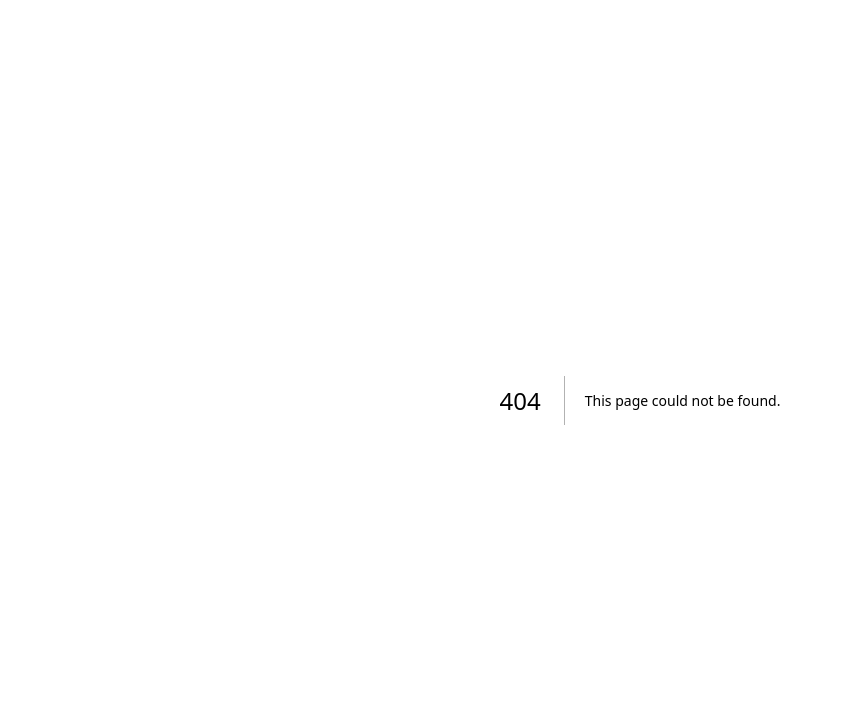
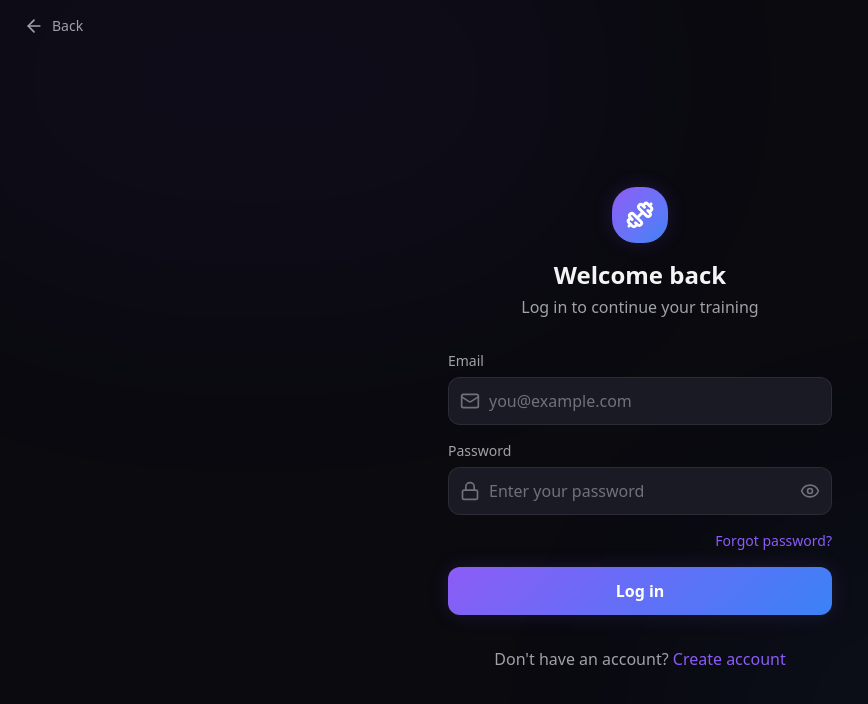
Before and after one commit to ycorcos1/swoleai, a Next.js app: page /login in a window 1280 px wide. Before the commit this address had no page. Shown: the top 704 px of the page, without its empty margins (0-868 px from the left). Built offline with nearby package versions, Linux system fonts and the light colour scheme.

Commit message:
feat(auth): Task 1.2 — Create public login page with client-side validation

```diff
--- /dev/null
+++ b/src/app/login/page.tsx
@@ -0,0 +1,257 @@
+'use client';
+
+import Link from 'next/link';
+import { useState } from 'react';
+import { Dumbbell, Eye, EyeOff, ArrowLeft, Mail, Lock, AlertCircle } from 'lucide-react';
+
+interface FormErrors {
+  email?: string;
+  password?: string;
+}
+
+export default function LoginPage() {
+  const [email, setEmail] = useState('');
+  const [password, setPassword] = useState('');
+  const [showPassword, setShowPassword] = useState(false);
+  const [errors, setErrors] = useState<FormErrors>({});
+  const [isSubmitting, setIsSubmitting] = useState(false);
+
+  const validateEmail = (email: string): string | undefined => {
+    if (!email.trim()) {
+      return 'Email is required';
+    }
+    // Basic email regex pattern
+    const emailRegex = /^[^\s@]+@[^\s@]+\.[^\s@]+$/;
+    if (!emailRegex.test(email)) {
+      return 'Please enter a valid email address';
+    }
+    return undefined;
+  };
+
+  const validatePassword = (password: string): string | undefined => {
+    if (!password) {
+      return 'Password is required';
+    }
+    if (password.length < 6) {
+      return 'Password must be at least 6 characters';
+    }
+    return undefined;
+  };
+
+  const validateForm = (): boolean => {
+    const newErrors: FormErrors = {
+      email: validateEmail(email),
+      password: validatePassword(password),
+    };
+
+    setErrors(newErrors);
+    return !newErrors.email && !newErrors.password;
+  };
+
+  const handleSubmit = async (e: React.FormEvent) => {
+    e.preventDefault();
+
+    if (!validateForm()) {
+      return;
+    }
+
+    setIsSubmitting(true);
+
+    // TODO: Implement actual login logic with NextAuth in Task 1.5
+    // For now, just simulate a delay
+    await new Promise((resolve) => setTimeout(resolve, 1000));
+
+    setIsSubmitting(false);
+  };
+
+  // Real-time validation on blur
+  const handleEmailBlur = () => {
+    const error = validateEmail(email);
+    setErrors((prev) => ({ ...prev, email: error }));
+  };
+
+  const handlePasswordBlur = () => {
+    const error = validatePassword(password);
+    setErrors((prev) => ({ ...prev, password: error }));
+  };
+
+  return (
+    <div className="min-h-dvh flex flex-col bg-[var(--color-base-900)]">
+      {/* Background decorations */}
+      <div className="fixed inset-0 overflow-hidden pointer-events-none">
+        <div className="absolute top-[-20%] left-[-10%] w-[60%] h-[60%] rounded-full bg-[var(--color-accent-purple)] opacity-[0.04] blur-[120px]" />
+        <div className="absolute bottom-[-20%] right-[-10%] w-[60%] h-[60%] rounded-full bg-[var(--color-accent-blue)] opacity-[0.04] blur-[120px]" />
+      </div>
+
+      {/* Header */}
+      <header className="py-4 px-6 relative z-10">
+        <Link
+          href="/"
+          className="inline-flex items-center gap-2 text-[var(--color-text-secondary)] hover:text-[var(--color-text-primary)] transition-colors"
+        >
+          <ArrowLeft className="w-5 h-5" />
+          <span className="text-sm font-medium">Back</span>
+        </Link>
+      </header>
+
+      {/* Main content */}
+      <main className="flex-1 flex flex-col items-center justify-center px-6 py-8 relative z-10">
+        <div className="w-full max-w-sm">
+          {/* Logo and title */}
+          <div className="flex flex-col items-center text-center mb-8">
+            <div className="flex items-center justify-center w-14 h-14 rounded-xl bg-gradient-to-br from-[var(--color-accent-purple)] to-[var(--color-accent-blue)] shadow-[var(--shadow-glow)] mb-4">
+              <Dumbbell className="w-7 h-7 text-white" strokeWidth={2.5} />
+            </div>
+            <h1 className="text-2xl font-bold text-[var(--color-text-primary)] mb-1">
+              Welcome back
+            </h1>
+            <p className="text-[var(--color-text-secondary)]">
+              Log in to continue your training
+            </p>
+          </div>
+
+          {/* Login form */}
+          <form onSubmit={handleSubmit} className="space-y-4" noValidate>
+            {/* Email field */}
+            <div className="space-y-1.5">
+              <label
+                htmlFor="email"
+                className="block text-sm font-medium text-[var(--color-text-secondary)]"
+              >
+                Email
+              </label>
+              <div className="relative">
+                <div className="absolute inset-y-0 left-0 flex items-center pl-3 pointer-events-none">
+                  <Mail className="w-5 h-5 text-[var(--color-text-muted)]" />
+                </div>
+                <input
+                  id="email"
+                  type="email"
+                  autoComplete="email"
+                  value={email}
+                  onChange={(e) => setEmail(e.target.value)}
+                  onBlur={handleEmailBlur}
+                  placeholder="you@example.com"
+                  className={`w-full h-12 pl-10 pr-4 bg-[var(--color-base-700)] border rounded-[var(--radius-md)] text-[var(--color-text-primary)] placeholder:text-[var(--color-text-muted)] focus:outline-none focus:ring-2 focus:ring-[var(--color-accent-purple)] transition-all ${
+                    errors.email
+                      ? 'border-[var(--color-error)]'
+                      : 'border-[var(--glass-border)]'
+                  }`}
+                />
+              </div>
+              {errors.email && (
+                <div className="flex items-center gap-1.5 text-[var(--color-error)] text-sm">
+                  <AlertCircle className="w-4 h-4 flex-shrink-0" />
+                  <span>{errors.email}</span>
+                </div>
+              )}
+            </div>
+
+            {/* Password field */}
+            <div className="space-y-1.5">
+              <label
+                htmlFor="password"
+                className="block text-sm font-medium text-[var(--color-text-secondary)]"
+              >
+                Password
+              </label>
+              <div className="relative">
+                <div className="absolute inset-y-0 left-0 flex items-center pl-3 pointer-events-none">
+                  <Lock className="w-5 h-5 text-[var(--color-text-muted)]" />
+                </div>
+                <input
+                  id="password"
+                  type={showPassword ? 'text' : 'password'}
+                  autoComplete="current-password"
+                  value={password}
+                  onChange={(e) => setPassword(e.target.value)}
+                  onBlur={handlePasswordBlur}
+                  placeholder="Enter your password"
+                  className={`w-full h-12 pl-10 pr-12 bg-[var(--color-base-700)] border rounded-[var(--radius-md)] text-[var(--color-text-primary)] placeholder:text-[var(--color-text-muted)] focus:outline-none focus:ring-2 focus:ring-[var(--color-accent-purple)] transition-all ${
+                    errors.password
+                      ? 'border-[var(--color-error)]'
+                      : 'border-[var(--glass-border)]'
+                  }`}
+                />
+                <button
+                  type="button"
+                  onClick={() => setShowPassword(!showPassword)}
+                  className="absolute inset-y-0 right-0 flex items-center pr-3 text-[var(--color-text-muted)] hover:text-[var(--color-text-secondary)] transition-colors"
+                  aria-label={showPassword ? 'Hide password' : 'Show password'}
+                >
+                  {showPassword ? (
+                    <EyeOff className="w-5 h-5" />
+                  ) : (
+                    <Eye className="w-5 h-5" />
+                  )}
+                </button>
+              </div>
+              {errors.password && (
+                <div className="flex items-center gap-1.5 text-[var(--color-error)] text-sm">
+                  <AlertCircle className="w-4 h-4 flex-shrink-0" />
+                  <span>{errors.password}</span>
+                </div>
+              )}
+            </div>
+
+            {/* Forgot password link */}
+            <div className="flex justify-end">
+              <Link
+                href="/forgot-password"
+                className="text-sm text-[var(--color-accent-purple)] hover:text-[var(--color-accent-blue)] transition-colors"
+              >
+                Forgot password?
+              </Link>
+            </div>
+
+            {/* Submit button */}
+            <button
+              type="submit"
+              disabled={isSubmitting}
+              className="btn-primary w-full text-base disabled:opacity-50 disabled:cursor-not-allowed"
+            >
+              {isSubmitting ? (
+                <span className="flex items-center gap-2">
+                  <svg
+                    className="animate-spin h-5 w-5 text-white"
+                    xmlns="http://www.w3.org/2000/svg"
+                    fill="none"
+                    viewBox="0 0 24 24"
+                  >
+                    <circle
+                      className="opacity-25"
+                      cx="12"
+                      cy="12"
+                      r="10"
+                      stroke="currentColor"
+                      strokeWidth="4"
+                    />
+                    <path
+                      className="opacity-75"
+                      fill="currentColor"
+                      d="M4 12a8 8 0 018-8V0C5.373 0 0 5.373 0 12h4zm2 5.291A7.962 7.962 0 014 12H0c0 3.042 1.135 5.824 3 7.938l3-2.647z"
+                    />
+                  </svg>
+                  Logging in...
+                </span>
+              ) : (
+                'Log in'
+              )}
+            </button>
+          </form>
+
+          {/* Sign up link */}
+          <p className="mt-8 text-center text-[var(--color-text-secondary)]">
+            Don&apos;t have an account?{' '}
+            <Link
+              href="/signup"
+              className="font-medium text-[var(--color-accent-purple)] hover:text-[var(--color-accent-blue)] transition-colors"
+            >
+              Create account
+            </Link>
+          </p>
+        </div>
+      </main>
+    </div>
+  );
+}
```
Also changed, not shown: 1 other file (tests, documents, lock files or other folders).
